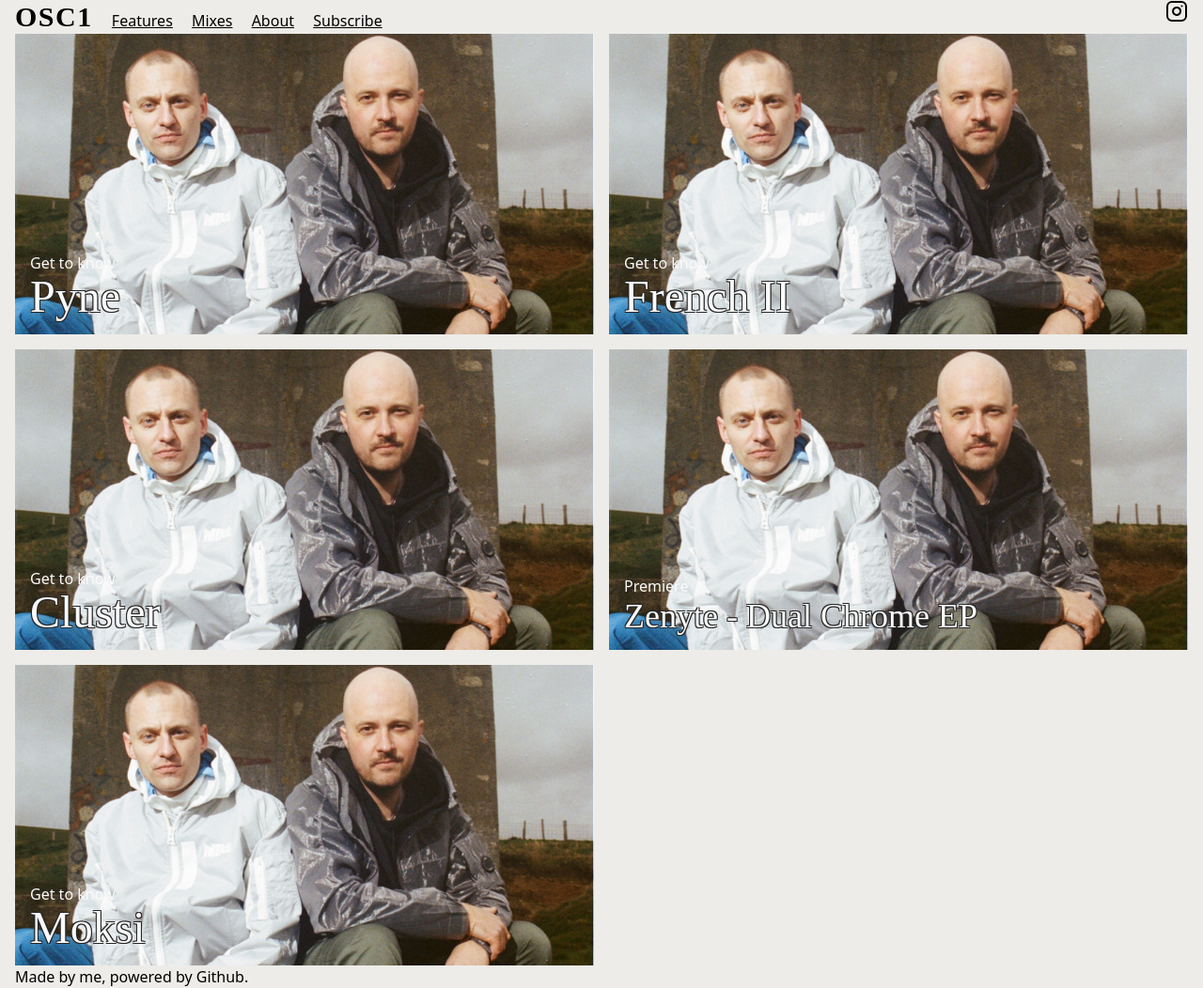
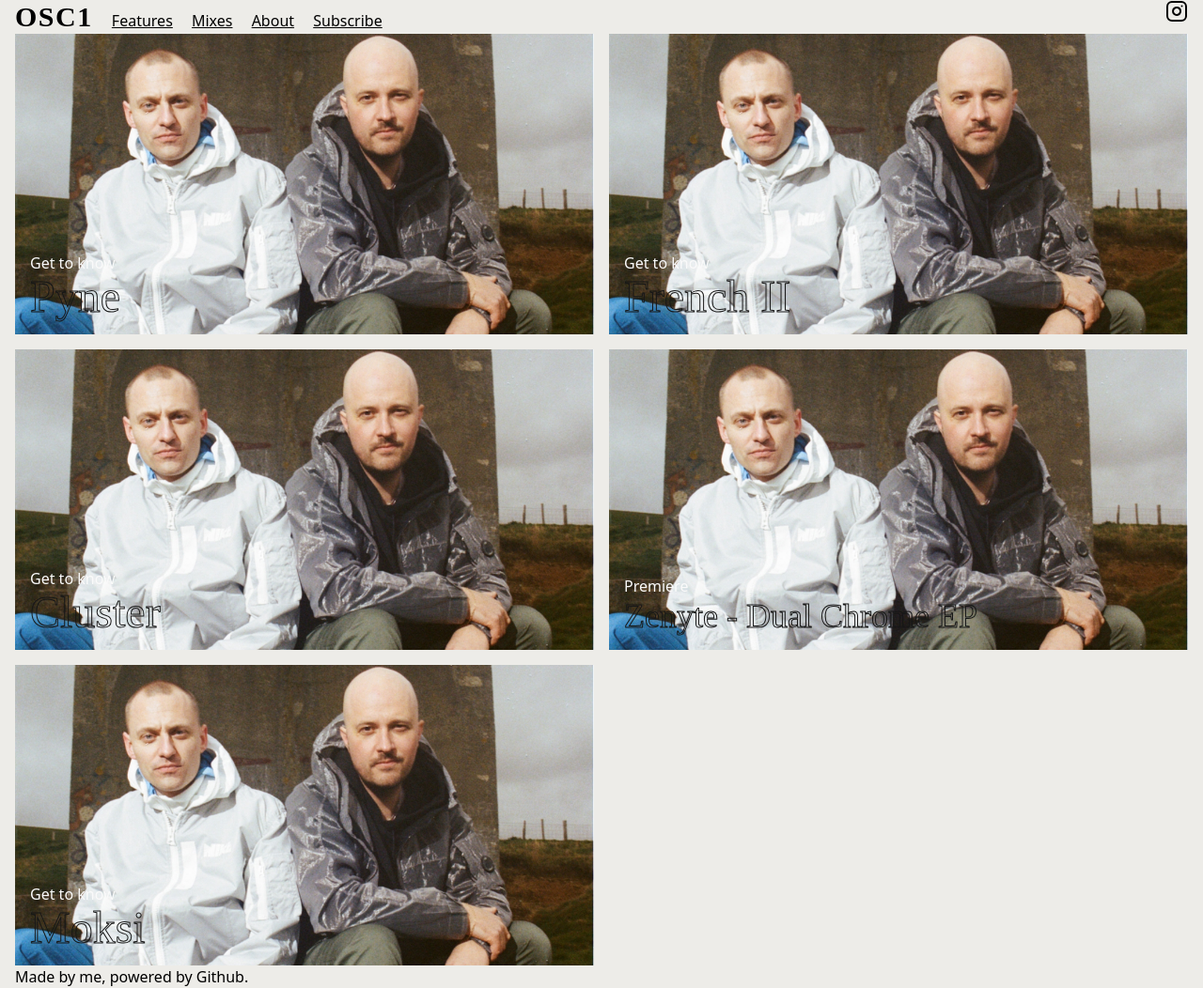
Before and after one commit to osc1blog/osc1blog.github.io, a Jekyll site: the page built from index.markdown, in a window 1280 px wide. Shown: the whole page at 94% size. Built offline with Jekyll 4.4.1, drawn with Linux system fonts in a browser that asks for light colours; nearby versions of some CDN libraries; some web fonts are replaced.

Commit message:
Update style.scss

```diff
--- a/assets/css/style.scss
+++ b/assets/css/style.scss
@@ -15,9 +15,7 @@
 }
 h1 {
     font-family: 'Phlegm';
-    text-shadow:
-        -1px -1px 0 #262626,
-        1px -1px 0 #262626,
-        -1px 1px 0 #262626,
-         1px 1px 0 #262626;
+    -webkit-text-fill-color: transparent;
+    -webkit-text-stroke: 1px;
+    -webkit-text-stroke-color: #171717;
 }
```
